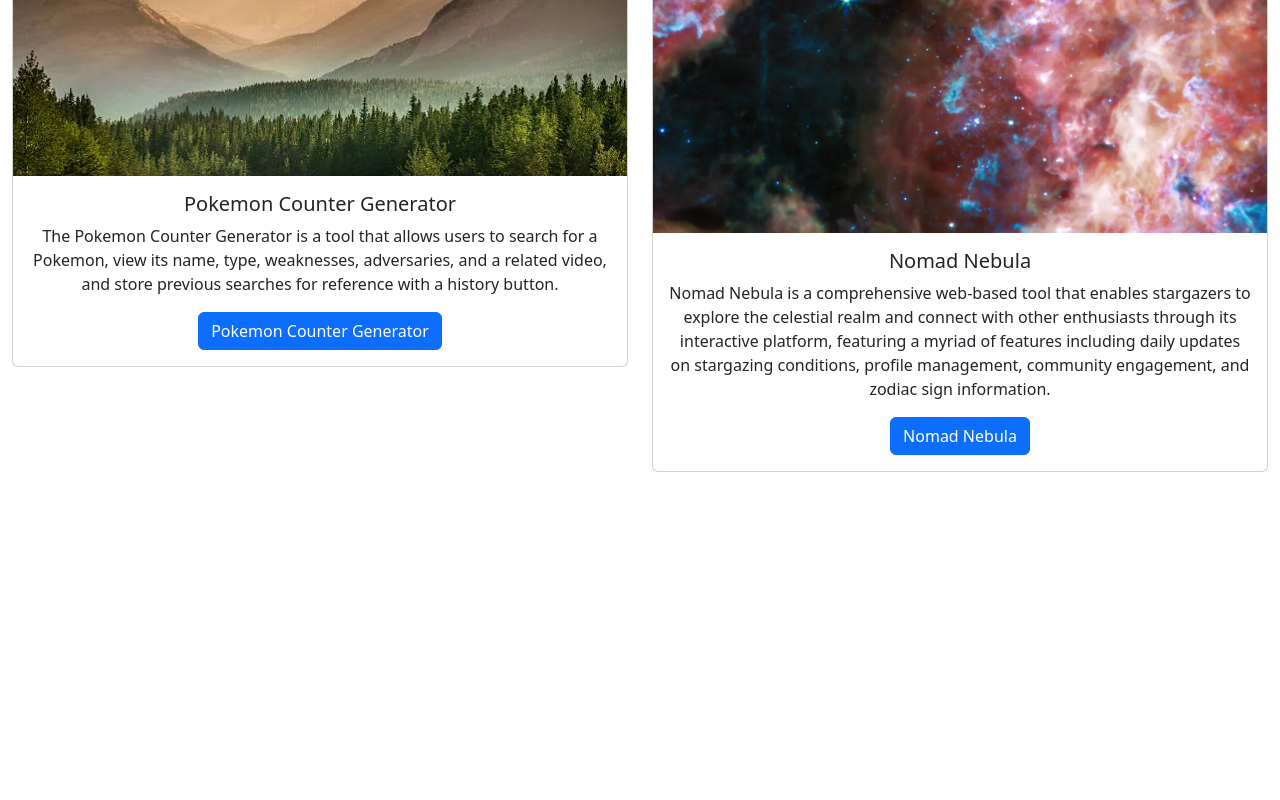
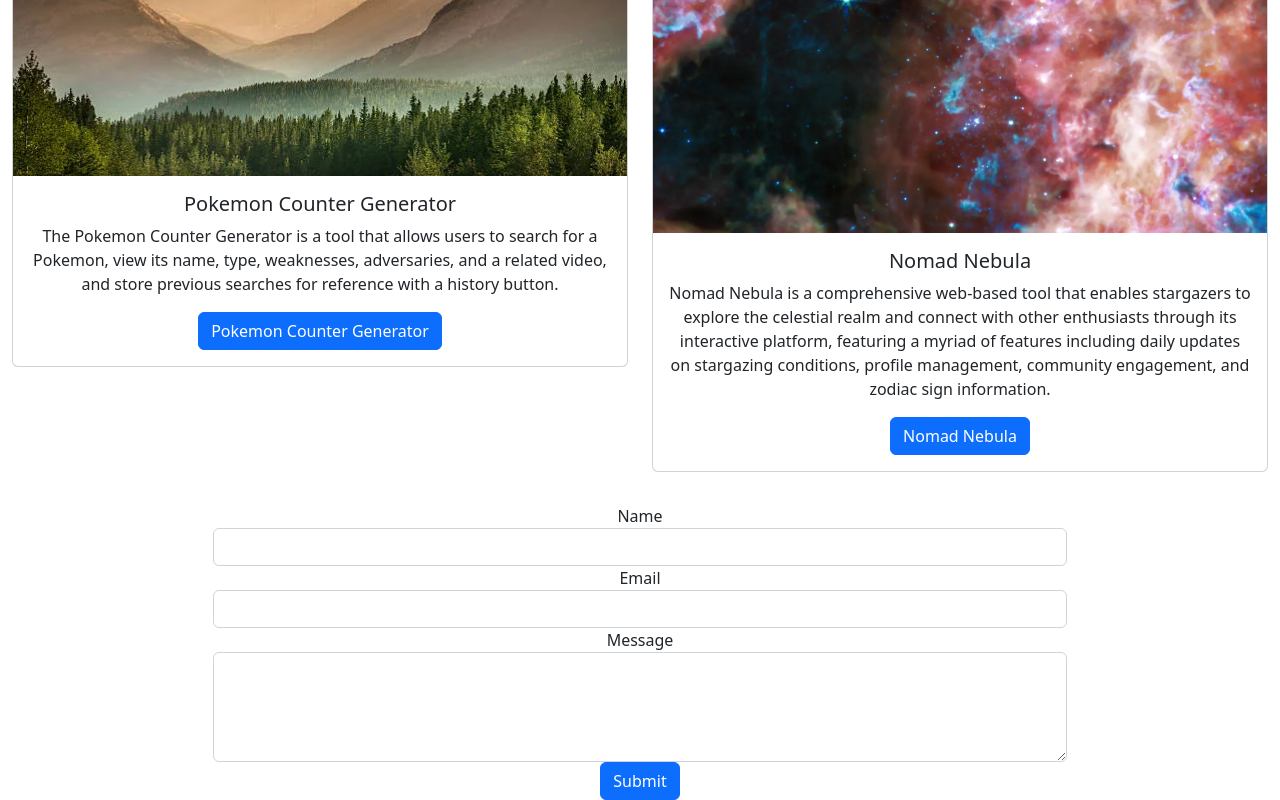
Before and after one commit to jason1chiu/react-portfolio, a React (Create React App) app: page / in a window 1280 px wide. Shown: the part 2414-3214 px from the top of the page. Before the commit the page ends 2918 px from the top, so only its background shows below. Built offline with nearby package versions, Linux system fonts and the light colour scheme.

Commit message:
created the contact section

```diff
--- a/src/App.js
+++ b/src/App.js
@@ -1,6 +1,7 @@
 import React from "react";
 import Header from './components/Header';
 import Portfolio from './components/Portfolio';
+import Contact from './components/Contact';
 import 'bootstrap/dist/css/bootstrap.min.css';
 import './App.css'
 
@@ -9,6 +10,7 @@ function App() {
     <div className="App">
       <Header />
       <Portfolio />
+      <Contact />
     </div>
   );
 }
--- a/src/components/Contact.js
+++ b/src/components/Contact.js
@@ -0,0 +1,74 @@
+import React, { useState } from 'react';
+
+const Contact = () => {
+  const [nameError, setNameError] = useState('');
+  const [emailError, setEmailError] = useState('');
+  const [messageError, setMessageError] = useState('');
+
+  const handleSubmit = (event) => {
+    event.preventDefault();
+    // Handle form submission logic here
+    console.log('Form submitted');
+  };
+
+  const handleBlur = (event) => {
+    const { id, value } = event.target;
+    if (!value) {
+      if (id === 'name') setNameError('Name is required');
+      if (id === 'email') setEmailError('Email is required');
+      if (id === 'message') setMessageError('Message is required');
+    } else {
+      if (id === 'name') setNameError('');
+      if (id === 'email') setEmailError('');
+      if (id === 'message') setMessageError('');
+    }
+  };
+
+  return (
+    <div>
+      <section className="col-12 col-md-8 mx-auto">
+        <form onSubmit={handleSubmit}>
+          <div className="form-group">
+            <label htmlFor="name">Name</label>
+            <input
+              type="text"
+              className="form-control"
+              id="name"
+              required
+              onBlur={handleBlur}
+            />
+            {nameError && <small className="text-danger">{nameError}</small>}
+          </div>
+          <div className="form-group">
+            <label htmlFor="email">Email</label>
+            <input
+              type="email"
+              className="form-control"
+              id="email"
+              required
+              pattern="[a-z0-9._%+-]+@[a-z0-9.-]+\.[a-z]{2,}$"
+              onBlur={handleBlur}
+            />
+            {emailError && <small className="text-danger">{emailError}</small>}
+          </div>
+          <div className="form-group">
+            <label htmlFor="message">Message</label>
+            <textarea
+              className="form-control"
+              id="message"
+              rows="4"
+              required
+              onBlur={handleBlur}
+            ></textarea>
+            {messageError && <small className="text-danger">{messageError}</small>}
+          </div>
+          <button type="submit" className="btn btn-primary">
+            Submit
+          </button>
+        </form>
+      </section>
+    </div>
+  );
+};
+
+export default Contact;
--- a/src/components/Navigation.js
+++ b/src/components/Navigation.js
@@ -25,7 +25,7 @@ const Navigation = () => {
           </a>
         </button>
         <button type="button" className="btn btn-light btn-link">
-          <a className="text-black" href="./assets/links/Resume.pdf">
+          <a className="text-black" href="../assets/links/Resume.pdf">
             Resume
           </a>
         </button>
```
Also changed, not shown: 1 other file (tests, documents, lock files or other folders).
